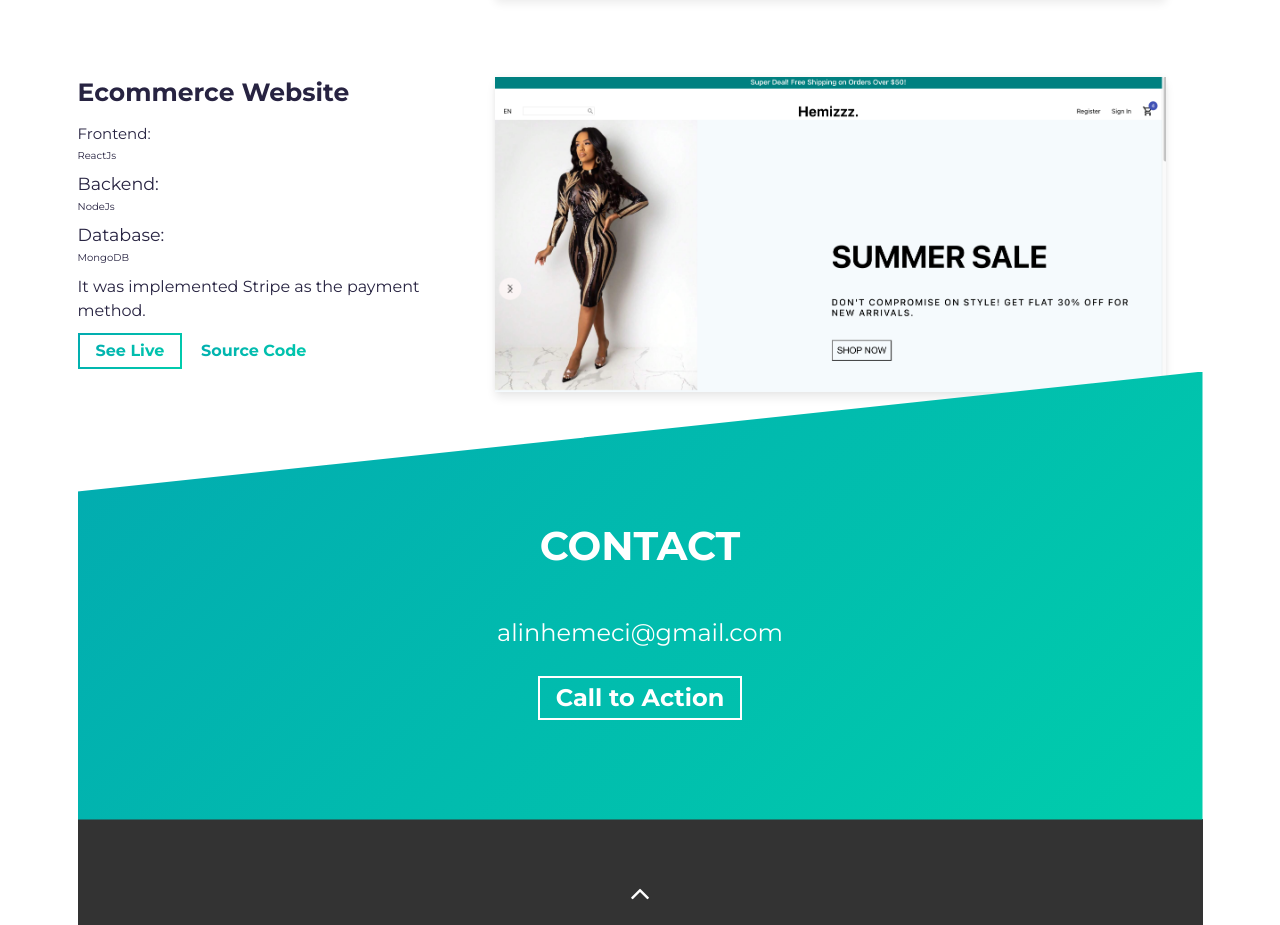
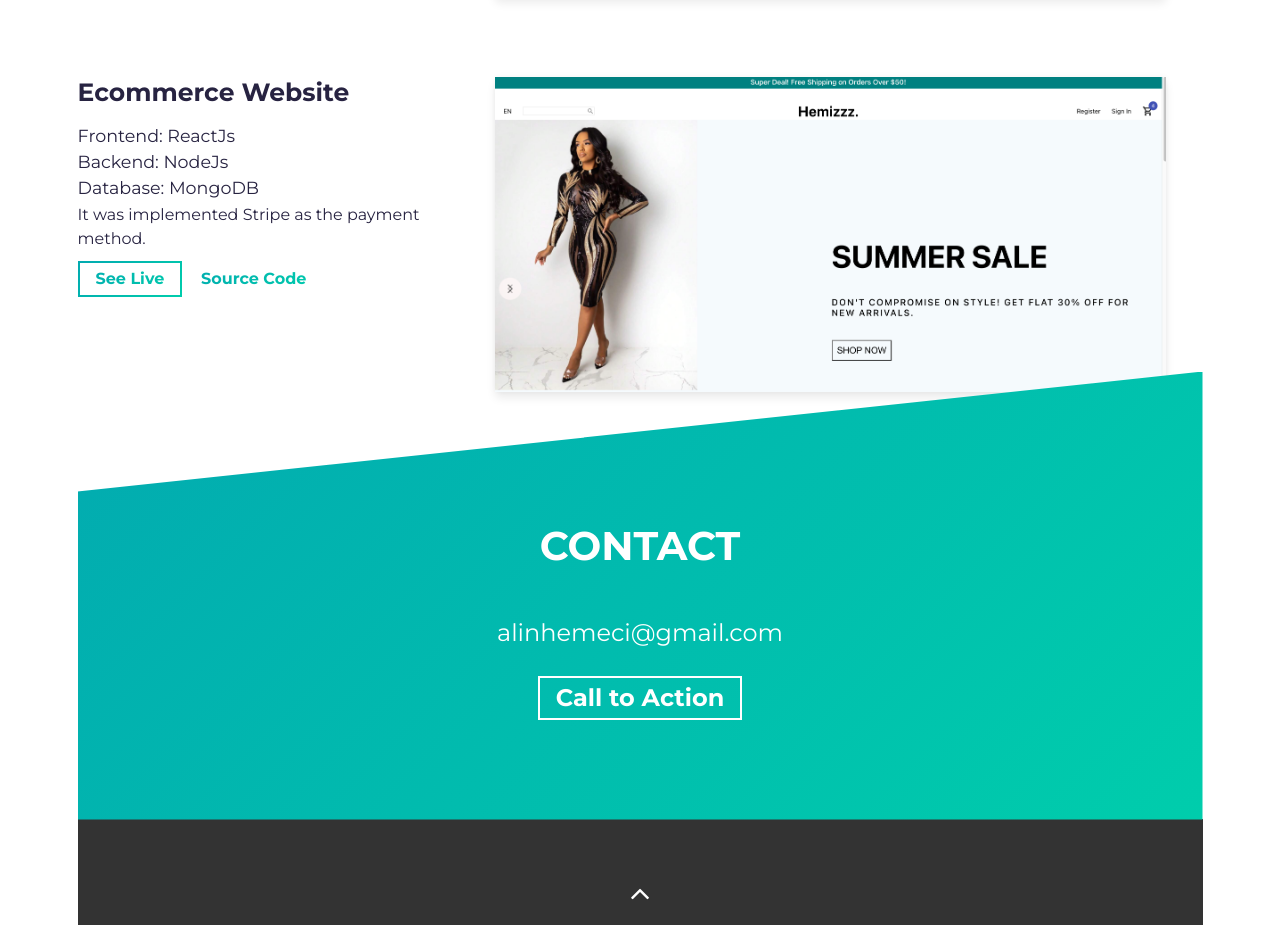
Before and after one commit to HemisCoding/MyPortfolio, a website built with Parcel: page src/index.html in a window 1280 px wide. Shown: the part 2251-3176 px from the top of the page. Built offline with nearby package versions, Linux system fonts and the light colour scheme.

Commit message:
Update index.html

```diff
--- a/src/index.html
+++ b/src/index.html
@@ -219,9 +219,9 @@
                 <h3 class="project-wrapper__text-title">Ecommerce Website</h3>
                 <div>
                   <p class="mb-4">
-                    <P><h4>Frontend:</h4> ReactJs</P>
-                    <P><h3>Backend:</h3>NodeJs</P>
-                    <P><h3>Database:</h3>MongoDB</P>
+                    <h3>Frontend: ReactJs</h3>
+                    <h3>Backend: NodeJs</h3>
+                    <h3>Database: MongoDB</h3>
                     <p>It was implemented Stripe as the payment method.<p>
                   </p>
                 </div>
```
